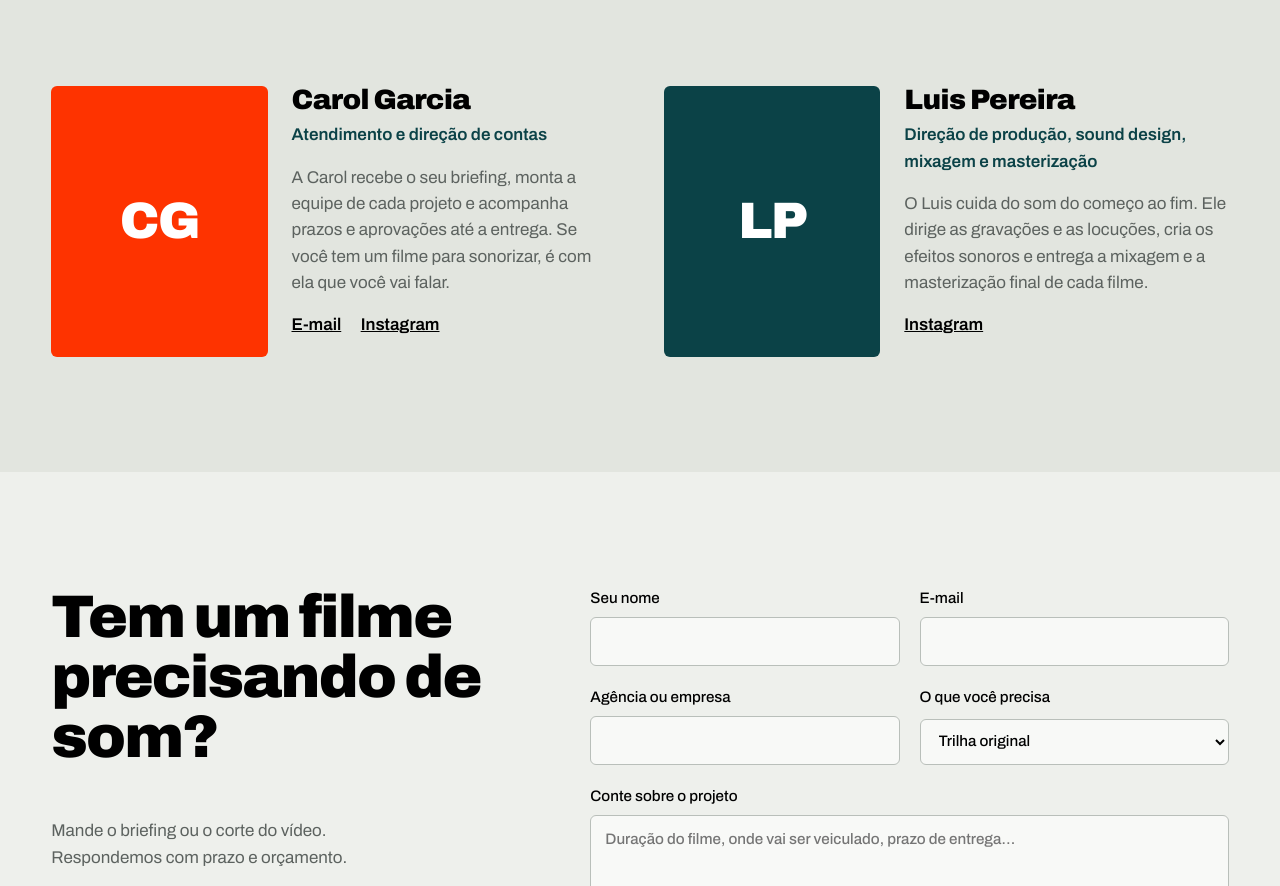
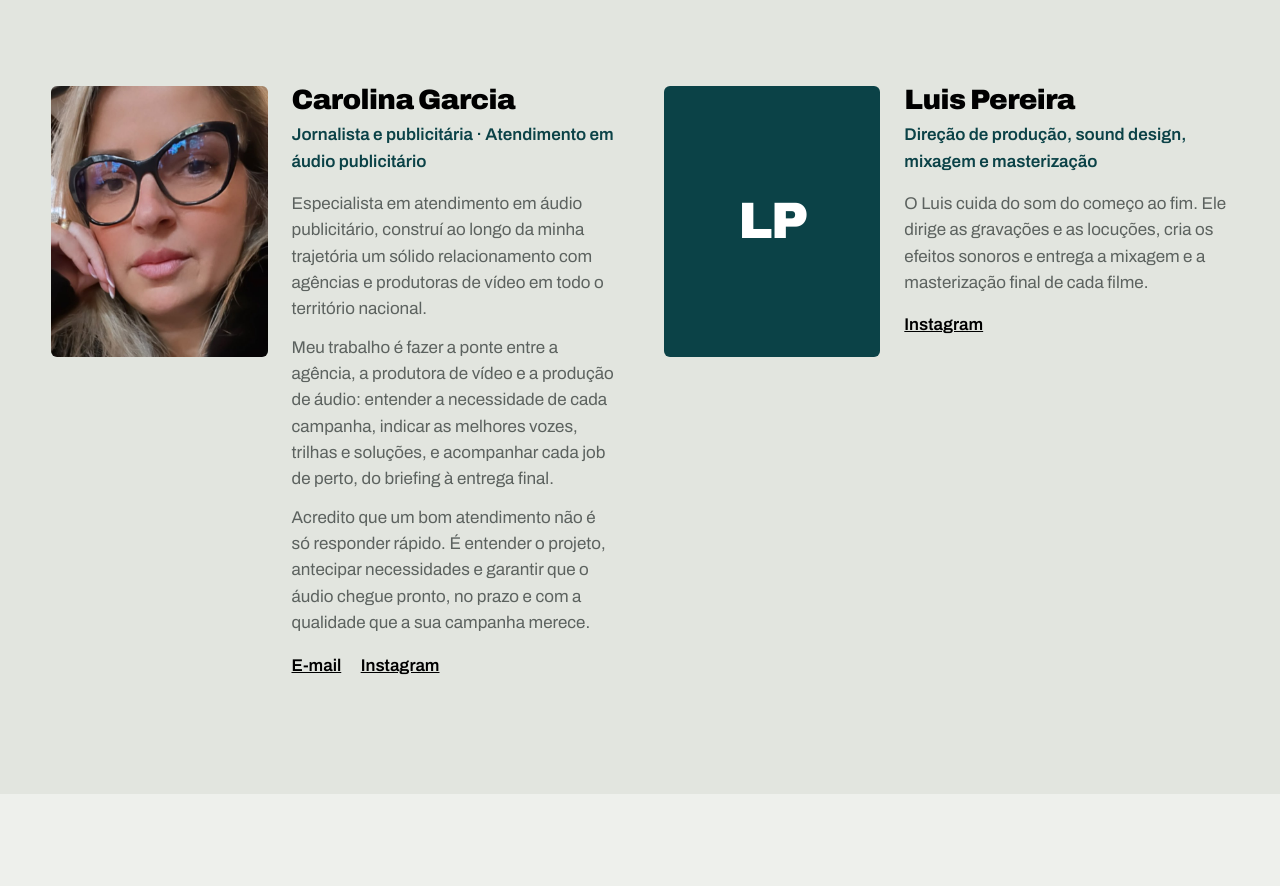
Before and after one commit to vicaxd/bliss-music-site, a plain HTML site: page index.html in a window 1280 px wide. Shown: the part 3938-4824 px from the top of the page. Drawn offline with Linux system fonts and the light colour scheme.

Commit message:
Foto e bio da Carolina Garcia na seção Sobre
Co-Authored-By: Claude Opus 5.5 <noreply@anthropic.com>

```diff
--- a/index.html
+++ b/index.html
@@ -155,13 +155,13 @@
 
       <ul class="pessoas">
         <li class="pessoa">
-          <!-- Troque pela foto: <img class="foto" src="img/carol.jpg" alt="Carol Garcia"> -->
-          <div class="foto foto-vazia" style="--cor: var(--laranja)" aria-hidden="true">CG</div>
+          <img class="foto" src="img/carol.jpg" alt="Carolina Garcia" width="674" height="842" loading="lazy">
           <div class="pessoa-texto">
-            <h3>Carol Garcia</h3>
-            <p class="cargo">Atendimento e direção de contas</p>
-            <!-- BIO A CONFIRMAR: formação, experiência, desde quando está na Bliss -->
-            <p>A Carol recebe o seu briefing, monta a equipe de cada projeto e acompanha prazos e aprovações até a entrega. Se você tem um filme para sonorizar, é com ela que você vai falar.</p>
+            <h3>Carolina Garcia</h3>
+            <p class="cargo">Jornalista e publicitária · Atendimento em áudio publicitário</p>
+            <p>Especialista em atendimento em áudio publicitário, construí ao longo da minha trajetória um sólido relacionamento com agências e produtoras de vídeo em todo o território nacional.</p>
+            <p>Meu trabalho é fazer a ponte entre a agência, a produtora de vídeo e a produção de áudio: entender a necessidade de cada campanha, indicar as melhores vozes, trilhas e soluções, e acompanhar cada job de perto, do briefing à entrega final.</p>
+            <p>Acredito que um bom atendimento não é só responder rápido. É entender o projeto, antecipar necessidades e garantir que o áudio chegue pronto, no prazo e com a qualidade que a sua campanha merece.</p>
             <p class="links-pessoa"><a href="mailto:atendeaicarol@gmail.com">E-mail</a> <a href="https://www.instagram.com/carol812/">Instagram</a></p>
           </div>
         </li>
--- a/styles.css
+++ b/styles.css
@@ -10,7 +10,7 @@
 }
 
 * { box-sizing: border-box; }
-html { scroll-behavior: smooth; }
+html { scroll-behavior: smooth; scroll-padding-top: 88px; }
 body {
   margin: 0; background: var(--papel); color: var(--preto);
   font: 400 1.0625rem/1.55 var(--fonte);
@@ -177,9 +177,9 @@ h2 {
   color: var(--preto); font-size: clamp(1.4rem, 2.6vw, 2rem); line-height: 1.2;
   font-weight: 700; font-variation-settings: "wdth" 100; letter-spacing: -0.015em; max-width: 26ch;
 }
-.pessoas { list-style: none; margin: 0; padding: 0; display: grid; grid-template-columns: repeat(2, minmax(0, 1fr)); gap: 48px; }
+.pessoas { list-style: none; margin: 0; padding: 0; display: grid; grid-template-columns: repeat(2, minmax(0, 1fr)); gap: 48px; align-items: start; }
 .pessoa { display: grid; grid-template-columns: minmax(120px, 0.8fr) minmax(0, 1.2fr); gap: 24px; align-items: start; }
-.foto { width: 100%; aspect-ratio: 4 / 5; object-fit: cover; border-radius: 6px; }
+.foto { width: 100%; height: auto; aspect-ratio: 4 / 5; object-fit: cover; object-position: center 30%; border-radius: 6px; }
 .foto-vazia {
   display: grid; place-items: center; background: var(--cor); color: #fff;
   font-size: clamp(2rem, 4vw, 3.25rem); font-weight: 900; font-variation-settings: "wdth" 125; letter-spacing: -0.03em;
@@ -187,7 +187,7 @@ h2 {
 .pessoa h3 { font-size: 1.75rem; font-weight: 900; font-variation-settings: "wdth" 115; letter-spacing: -0.02em; }
 .cargo { margin: 8px 0 16px; font-weight: 600; color: var(--petroleo); }
 .pessoa-texto p { max-width: 40ch; }
-.pessoa-texto > p:not(.cargo):not(.links-pessoa) { margin: 0; color: var(--cinza); }
+.pessoa-texto > p:not(.cargo):not(.links-pessoa) { margin: 0 0 12px; color: var(--cinza); }
 .links-pessoa { margin: 16px 0 0; font-weight: 600; }
 .links-pessoa a { margin-right: 16px; }
 @media (max-width: 960px) { .pessoas { grid-template-columns: 1fr; } }
```
Also changed, not shown: img/carol.jpg (added).
